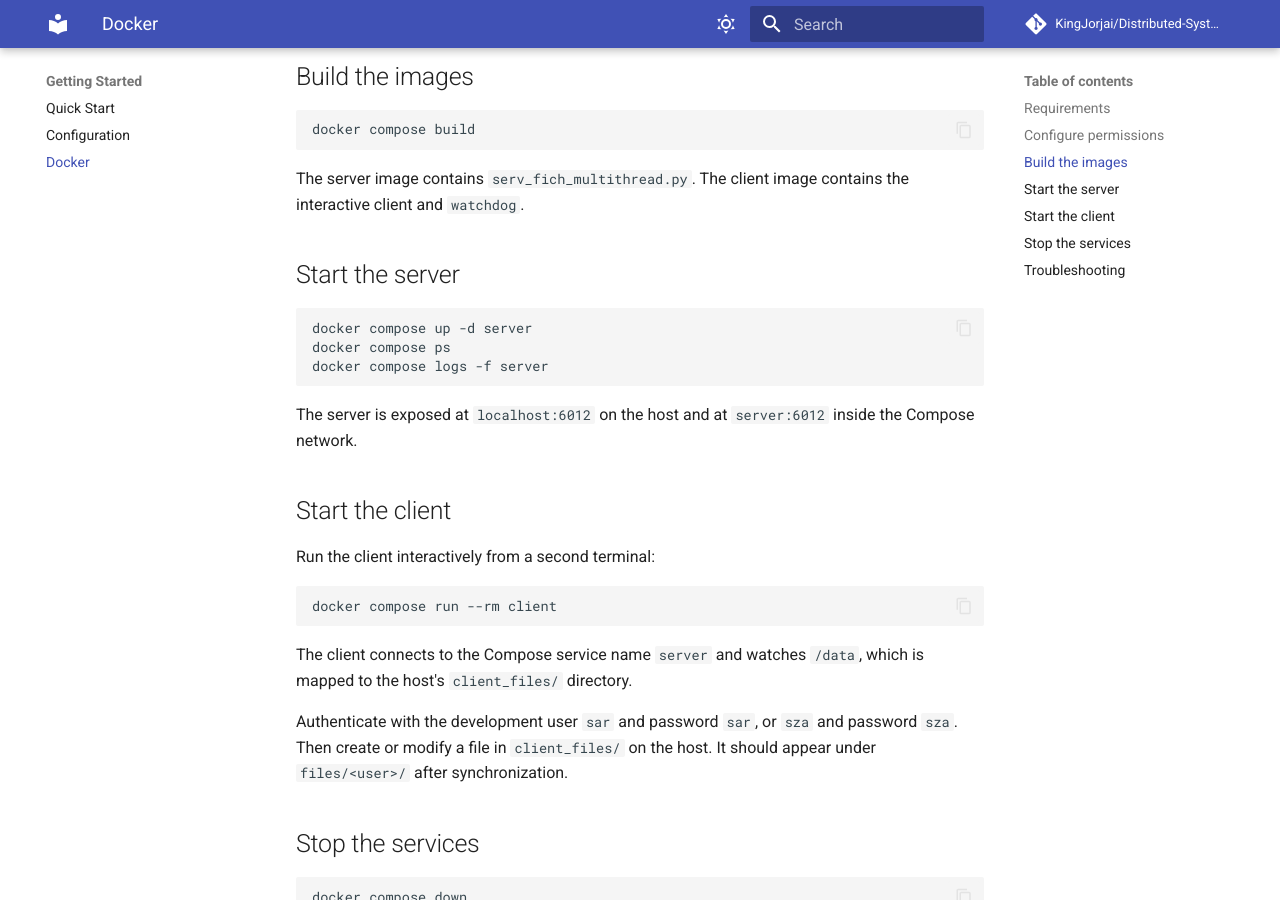
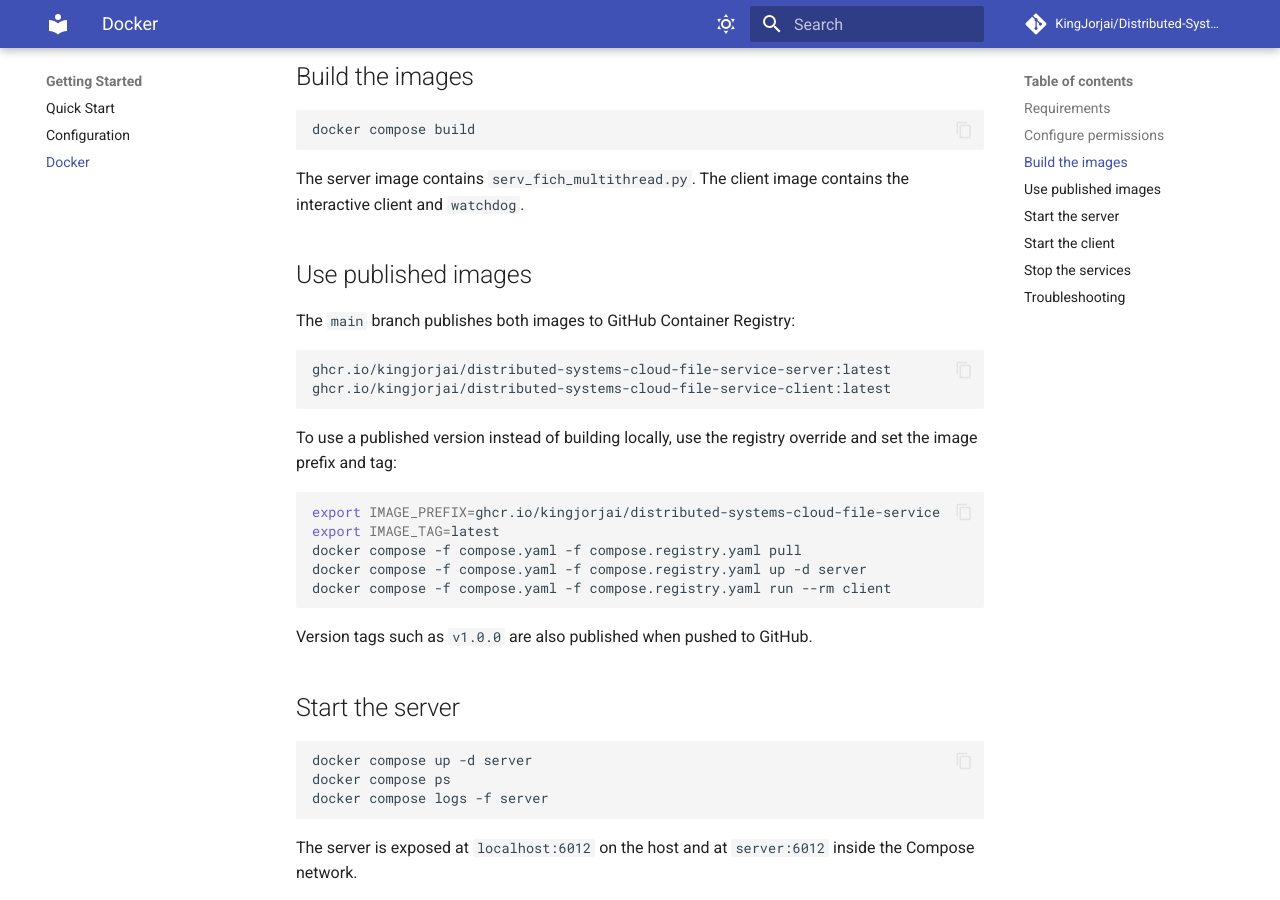
Before and after one commit to KingJorjai/Distributed-Systems_Cloud-File-Service, an MkDocs documentation site: the page built from docs/docker.md, in a window 1280 px wide and 900 px high, scrolled down 774 px. Built offline with MkDocs 1.6.1 and Material for MkDocs 9.7.7, drawn with Linux system fonts in a browser that asks for light colours; comment, search, counter and statistics services are not loaded.

Commit message:
Add Docker deployment configuration and update documentation for published images

````diff
--- /dev/null
+++ b/compose.registry.yaml
@@ -0,0 +1,6 @@
+services:
+  server:
+    build: null
+
+  client:
+    build: null
--- a/compose.yaml
+++ b/compose.yaml
@@ -3,7 +3,7 @@ services:
     build:
       context: .
       dockerfile: docker/server.Dockerfile
-    image: cloud-file-service-server
+    image: "${IMAGE_PREFIX:-ghcr.io/kingjorjai/distributed-systems-cloud-file-service}-server:${IMAGE_TAG:-latest}"
     user: "${DOCKER_UID:-1000}:${DOCKER_GID:-1000}"
     ports:
       - "${SERVER_PUBLISHED_PORT:-6012}:6012"
@@ -15,7 +15,7 @@ services:
     build:
       context: .
       dockerfile: docker/client.Dockerfile
-    image: cloud-file-service-client
+    image: "${IMAGE_PREFIX:-ghcr.io/kingjorjai/distributed-systems-cloud-file-service}-client:${IMAGE_TAG:-latest}"
     user: "${DOCKER_UID:-1000}:${DOCKER_GID:-1000}"
     command: ["server", "6012", "/data"]
     depends_on:
--- a/docs/docker.md
+++ b/docs/docker.md
@@ -32,6 +32,27 @@ docker compose build
 ```
 
 The server image contains `serv_fich_multithread.py`. The client image contains the interactive client and `watchdog`.
+
+## Use published images
+
+The `main` branch publishes both images to GitHub Container Registry:
+
+```text
+ghcr.io/kingjorjai/distributed-systems-cloud-file-service-server:latest
+ghcr.io/kingjorjai/distributed-systems-cloud-file-service-client:latest
+```
+
+To use a published version instead of building locally, use the registry override and set the image prefix and tag:
+
+```sh
+export IMAGE_PREFIX=ghcr.io/kingjorjai/distributed-systems-cloud-file-service
+export IMAGE_TAG=latest
+docker compose -f compose.yaml -f compose.registry.yaml pull
+docker compose -f compose.yaml -f compose.registry.yaml up -d server
+docker compose -f compose.yaml -f compose.registry.yaml run --rm client
+```
+
+Version tags such as `v1.0.0` are also published when pushed to GitHub.
 
 ## Start the server
 
````
Also changed, not shown: README.md (+2 -0 lines), 2 other files.
